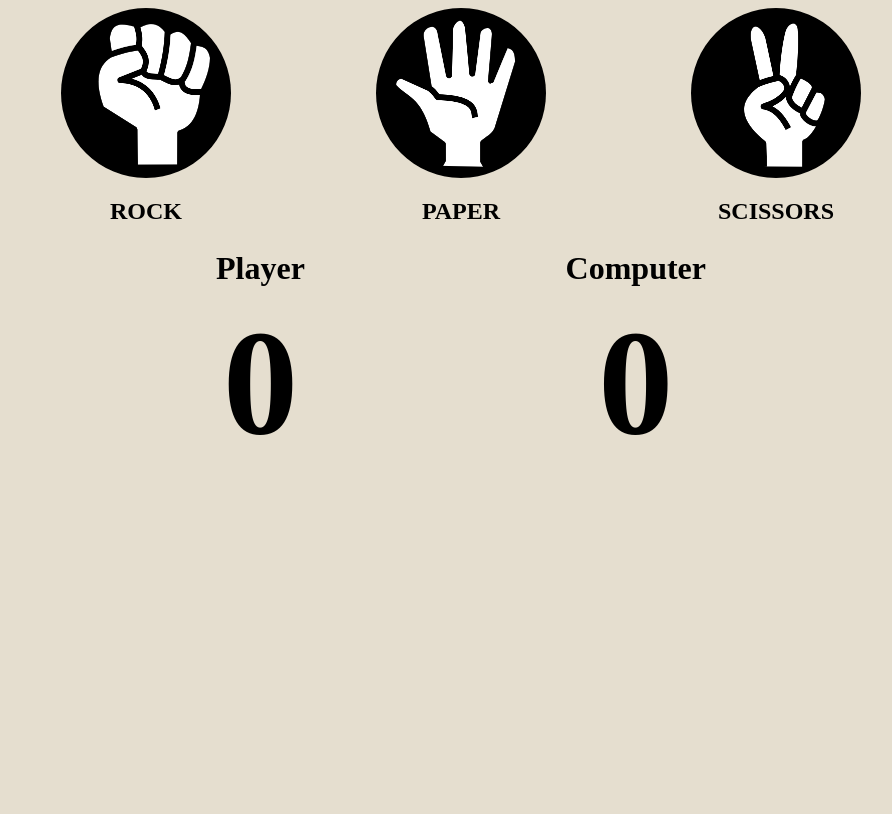
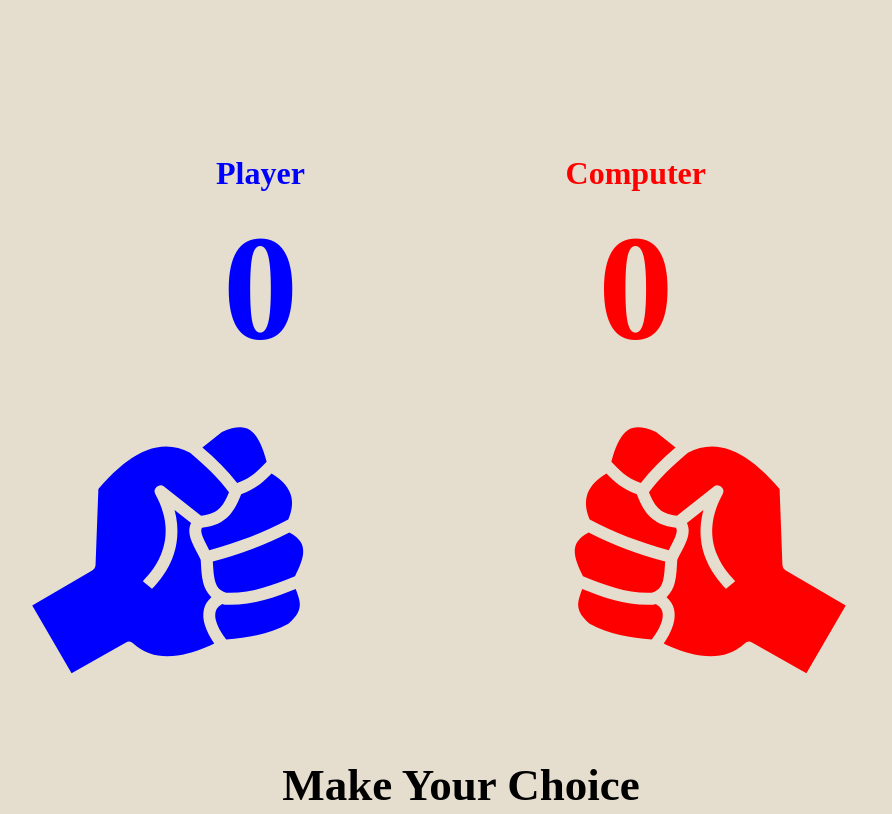
Before and after one commit to V0NASHL/rps-game, a plain HTML site: page index.html in a window 1280 px wide. Shown: the top 814 px of the page, without its empty margins (179-1071 px from the left). Drawn offline with Linux system fonts and the light colour scheme.

Commit message:
add player and computer choices

```diff
--- a/index.html
+++ b/index.html
@@ -8,15 +8,24 @@
     <link rel="stylesheet" href="style.css" />
 </head>
 <body>
+
+ <div class="scores">
+    <div class="player"><div class="score"><h1>Player</h1><div class="num"><h1>0</h1></div></div></div>
+    <div class="computer"><div class="score"><h1>Computer</h1><div class="num"><h1>0</h1></div></div></div>
+ </div>
+
+ <div class="hands">
+   <div class="playerChoice"><img src="images/p_rock.png"></div>
+   <div class="computerChoice"><img src="images/c_rock.png"></div>
+ </div>
+
+ <h2 style="font-size: 45px;">Make Your Choice</h2>
+
  <div class="buttons">
     <div class="selection"><img class="choice" src="images/rock.png" width="170" height="170" alt="Rock" id="rock"><h2>ROCK</h2></div>
     <div class="selection"><img class="choice" src="images/paper.png" width="170" height="170" alt="Paper" id="paper"><h2>PAPER</h2></div>
     <div class="selection"><img class="choice" src="images/scissors.png" width="170" height="170" alt="Scissors" id="scissors"><h2>SCISSORS</h2></div>
  </div>
 
- <div class="scores">
-    <div class="score"><h1>Player</h1><div class="num"><h1>0</h1></div></div>
-    <div class="score"><h1>Computer</h1><div class="num"><h1>0</h1></div></div>
- </div>
 </body>
 </html>
--- a/style.css
+++ b/style.css
@@ -3,6 +3,7 @@ body{
     display: flex;
     align-items: center;
     flex-direction: column;
+    margin: 150px;
 }
 
 .buttons{
@@ -46,3 +47,18 @@ body{
 h1{
     margin: 5px;
 }
+
+.player{
+    color: blue;
+}
+
+.computer{
+    color: red;
+}
+
+.hands{
+    display: flex;
+    flex-direction: row;
+    width: 1100px;
+    justify-content: space-around;
+}
```
